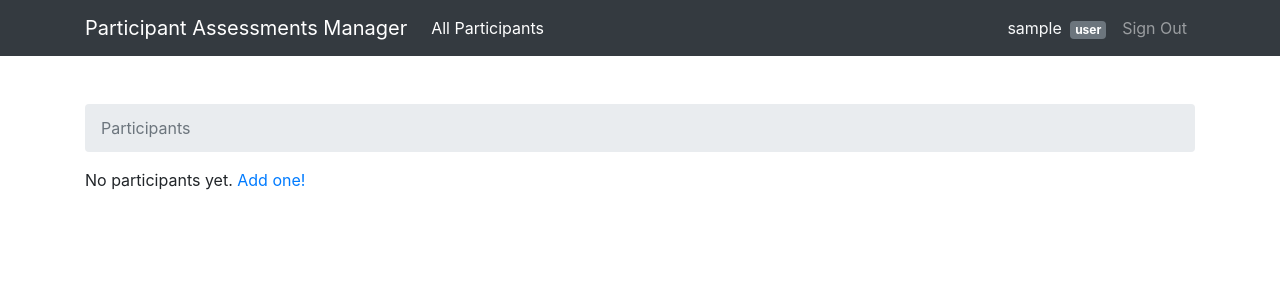
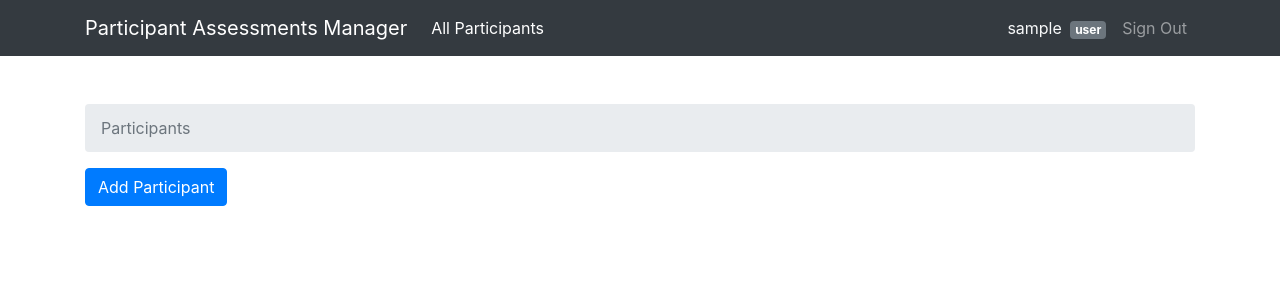
Before and after one commit to carlsixsmith-moj/AgileSoftwareProject, a Flask app: page /participants/ in a window 1280 px wide. Shown: the top 300 px of the page. Run offline with Flask 3, Linux system fonts and the light colour scheme; the visitor is signed in with stand-in values (Sample User, id 1); data that the repository does not hold is empty.

Commit message:
update list to have the button at the top

```diff
--- a/templates/participants/list.html
+++ b/templates/participants/list.html
@@ -9,10 +9,11 @@
     </ol>
 </nav>
 
+<a href="{{ url_for('participants.add_participant')}}" class="btn btn-primary">Add Participant</a>
 
 {% if participants %}
 
-<table class="table table-striped">
+<table class="table table-striped mt-2">
     <thead>
         <tr>
             <th>ID</th>
@@ -41,18 +42,7 @@
         </tr>
         {% endfor %}
     </tbody>
-    <tfoot>
-        <tr>
-            <td colspan="3">
-                <a href="{{ url_for('participants.add_participant')}}">Add Participant</a>
-            </td>
-        </tr>
-    </tfoot>
 </table>
-
-{% else %}
-
-    <p>No participants yet. <a href="{{ url_for('participants.add_participant') }}">Add one!</a></p>
 
 {% endif %}
 
```
